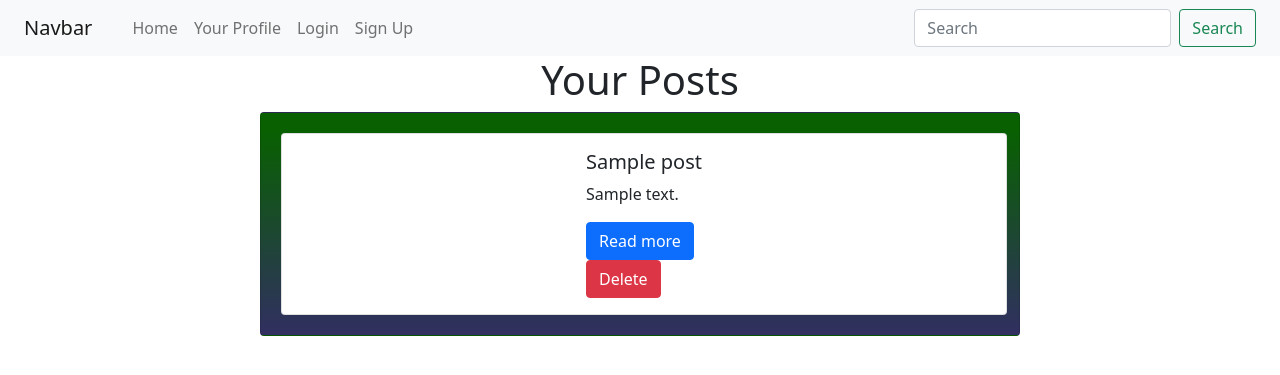
After one commit to Maksym04u/FastAPI-tutorial, a FastAPI app: template app/templates/profile.html in a window 1280 px wide. The commit adds this page. Shown: the top 375 px of the page. Run offline with FastAPI, Linux system fonts and the light colour scheme; the template is opened without the code that fills it: most values are stand-ins (such as "Sample title", 1, 10 or a date in 2020); parts of the project's set-up code (start-up, migrations or seed data) failed here and were passed over.

Commit message:
Added some HTML implement deleting, fix signup and login redirect

```diff
--- a/app/main.py
+++ b/app/main.py
@@ -48,7 +48,6 @@ app.include_router(vote.router)
 
 @app.get('/')  # RETURN OUR POSTS   response-model - needs LIST of DICTIONARIES
 def get_posts(request: Request, db: Session = Depends(get_db),
-              current_user: models.User = Depends(oauth2.get_current_user),
               limit: int = 5, skip: int = 0, search: Optional[str] = ""):
 
     # cursor.execute("SELECT * FROM posts")       # Take ALL information about EVERY POST
--- a/app/templates/base.html
+++ b/app/templates/base.html
@@ -22,7 +22,7 @@
           <a class="nav-link" href="/">Home</a>
         </li>
         <li class="nav-item">
-          <a class="nav-link" href="/">Your Profile</a>
+          <a class="nav-link" href="/posts/myposts">Your Profile</a>
         </li>
         <li class="nav-item">
           <a class="nav-link" href="/login">Login</a>
--- a/app/templates/home.html
+++ b/app/templates/home.html
@@ -2,7 +2,7 @@
 
 
 {% block title %}
-<title>New Jobboard</title>
+<title>New Posts</title>
 {% endblock %}
 
 {% block content %}
@@ -17,7 +17,7 @@
                 <div class="card-body">
                     <h5 class="card-title">{{obj.Post.title}}</h5>
                     <p class="card-text">{{obj.Post.content}}</p>
-                    <a href="/posts/{{obj.id}}" class="btn btn-primary">Read More</a>
+                    <a href="/posts/{{obj.Post.id}}" class="btn btn-primary">Read More</a>
                 </div>
             </div>
             {% endwith %}
--- a/app/templates/post_detail.html
+++ b/app/templates/post_detail.html
@@ -18,11 +18,11 @@
         <tbody>
           <tr>
             <th scope="row">Job Title</th>
-            <td colspan="2">{{post.title}}</td>
+            <td colspan="2">{{post.Post.title}}</td>
           </tr>
           <tr>
             <th scope="row">Company</th>
-            <td colspan="2">{{post.company}}</td>
+            <td colspan="2">{{post.Post.content}}</td>
           </tr>
         </tbody>
     </table>
--- /dev/null
+++ b/app/templates/profile.html
@@ -0,0 +1,53 @@
+{% extends "base.html" %}
+
+{% block title %} Your Profile {% endblock %}
+
+{% block content %}
+<h1 class="text-center"> Your Posts </h1>
+<div class="container">
+    <div class="row justify-content-center">
+        <div class="card col-8 p-3 gradient">
+            {% for post in posts %}
+            <div class="col-12 card m-1">
+                <div class="card-body m-auto">
+                    <h5 class="card-title">{{post.title}}</h5>
+                    <p class="card-text">{{post.content}}</p>
+                    <a href="/posts/{{post.id}}" class="btn btn-primary">Read more</a>
+                    <form onsubmit="event.preventDefault(); deletePost({{ post.id }});">
+                        <button type="submit" class="btn btn-danger">Delete</button>
+                    </form>
+
+                </div>
+            </div>
+            {% endfor %}
+        </div>
+    </div>
+</div>
+
+<script>
+    function deletePost(id) {
+        if (confirm("Are you sure you want to delete this post?")) {
+            // Create a new XMLHttpRequest object
+
+            // Define the request parameters
+            xhr.open('DELETE', '/posts/' + id, true);
+
+            // Set the request headers (if needed)
+            xhr.setRequestHeader('Content-Type', 'application/json');
+
+            // Define the callback function for when the request completes
+            xhr.onload = function () {
+                if (xhr.status === 204) {
+                    // Reload the page to show the updated post list
+                    location.reload();
+                } else {
+                    alert('An error occurred while deleting the post.');
+                }
+            };
+
+            // Send the request
+            xhr.send();
+        }
+    }
+</script>
+{% endblock %}
```
Also changed, not shown: app/forms.py (+0 -23 lines), app/routers/authentication.py (+4 -3 lines), app/routers/post.py (+11 -3 lines), app/routers/user.py (+10 -9 lines).
